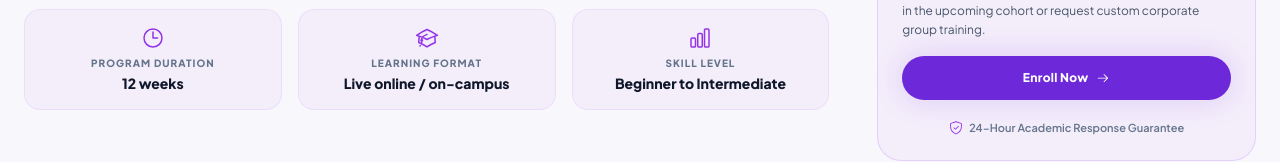
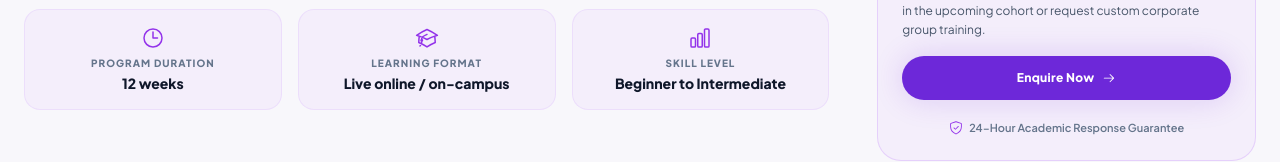
Before and after one commit to porulontechnologies/porulontec-web, a React (Vite) app in the folder frontend/: page /training/ai-ml in a window 1280 px wide. Shown: the part 995-1157 px from the top of the page. Built offline with nearby package versions, Linux system fonts and the light colour scheme; no server answers.

Commit message:
Small changes in training details page

```diff
--- a/frontend/src/pages/TrainingDetail.jsx
+++ b/frontend/src/pages/TrainingDetail.jsx
@@ -392,7 +392,7 @@ export default function TrainingDetail() {
                 onClick={(e) => handleContactClick(e, '/contact')}
                 className="btn-primary w-full py-3.5 rounded-full text-xs font-extrabold tracking-wide inline-flex items-center justify-center gap-2 shadow-lg shadow-purple-600/25 hover:scale-105 transition-all no-underline"
               >
-                <span>Enroll Now</span>
+                <span>Enquire Now</span>
                 <GoArrowRight className="text-sm" />
               </a>
 
```
